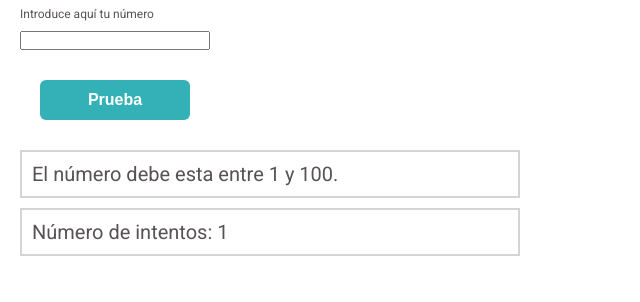
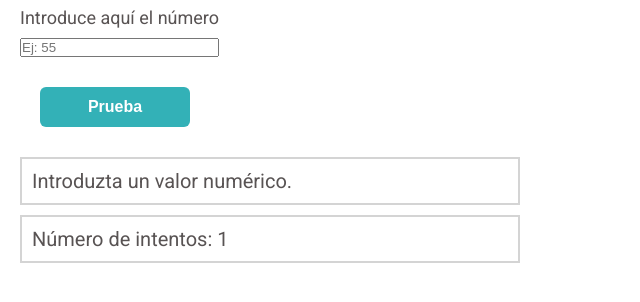
Before and after one commit to Adalab/modulo-2-evaluacion-intermedia-Karlafdez7, a plain HTML site: page index.html in a window 1280 px wide. Both pictures are taken after a click on the button "Prueba". Shown: the part 52-354 px from the top of the page, without its empty margins (0-640 px from the left). Drawn offline with Linux system fonts and the light colour scheme.

Commit message:
add correction_issues_javascript-basic/advanced/good-practices_Html_Css

```diff
--- a/index.html
+++ b/index.html
@@ -13,9 +13,9 @@
 <body>
     <main class="container">
         <h1 class="title"> Adivina el número</h1>
-        <p class="content_title">Introduce aquí tu número</p>
         <form class="css-form" action="#">
-            <input type="number" class="selection js-number" />
+            <label for="input">Introduce aquí el número</label>
+            <input type="number" class="selection js-number" id="input" placeholder="Ej: 55" />
             <input type="button" class=" css-btn js-btn" value="Prueba" />
         </form>
         <p class=" content_p js-message">Pista: Escribe el número y dale a Prueba</p>
--- a/js/main.js
+++ b/js/main.js
@@ -4,33 +4,41 @@ const numberSelection = document.querySelector(".js-number");
 const buttonSelection = document.querySelector(".js-btn");
 const messageAdvice = document.querySelector(".js-message");
 const tryUser = document.querySelector(".js-try");
+const number = getRandomNumber(100);
+let attempts = 1;
 
 function getRandomNumber(max) {
     const numberRandom = Math.ceil(Math.random() * max);
     return numberRandom;
 }
 
+function userMessage (message) {
+    messageAdvice.innerHTML = message;
+}
+
 function useRandomNumber() {
-    const userNumber = numberSelection.value;
-    const number = getRandomNumber(100);
-    if (userNumber > number) {
-        messageAdvice.innerHTML = "Demasiado alto.";
+    const userNumber = parseInt(numberSelection.value);
+
+    if (isNaN(userNumber)){
+         userMessage("Introduzta un valor numérico.");
+    }
+    else if (userNumber > number) {
+        userMessage("Demasiado alto.");
         if (userNumber > 100) {
-            messageAdvice.innerHTML = "El número debe esta entre 1 y 100.";
+            userMessage("El número debe esta entre 1 y 100.");
         }
     } else if (userNumber < number) {
-        messageAdvice.innerHTML = "Demasiado bajo.";
+       userMessage("Demasiado bajo.");
         if (userNumber < 1) {
-            messageAdvice.innerHTML = "El número debe esta entre 1 y 100.";
+            userMessage ("El número debe esta entre 1 y 100.");
         }
     } else if (userNumber === number) {
-        messageAdvice.innerHTML = "Has ganado campeona!!!";
+        userMessage("Has ganado campeona!!!");
     }
      console.log(number);
 }
 
-const countAttemps = getRandomNumber(100);
-let attempts = 1;
+
 
 function tryAgain() {
     const totalTries = attempts++;
```
